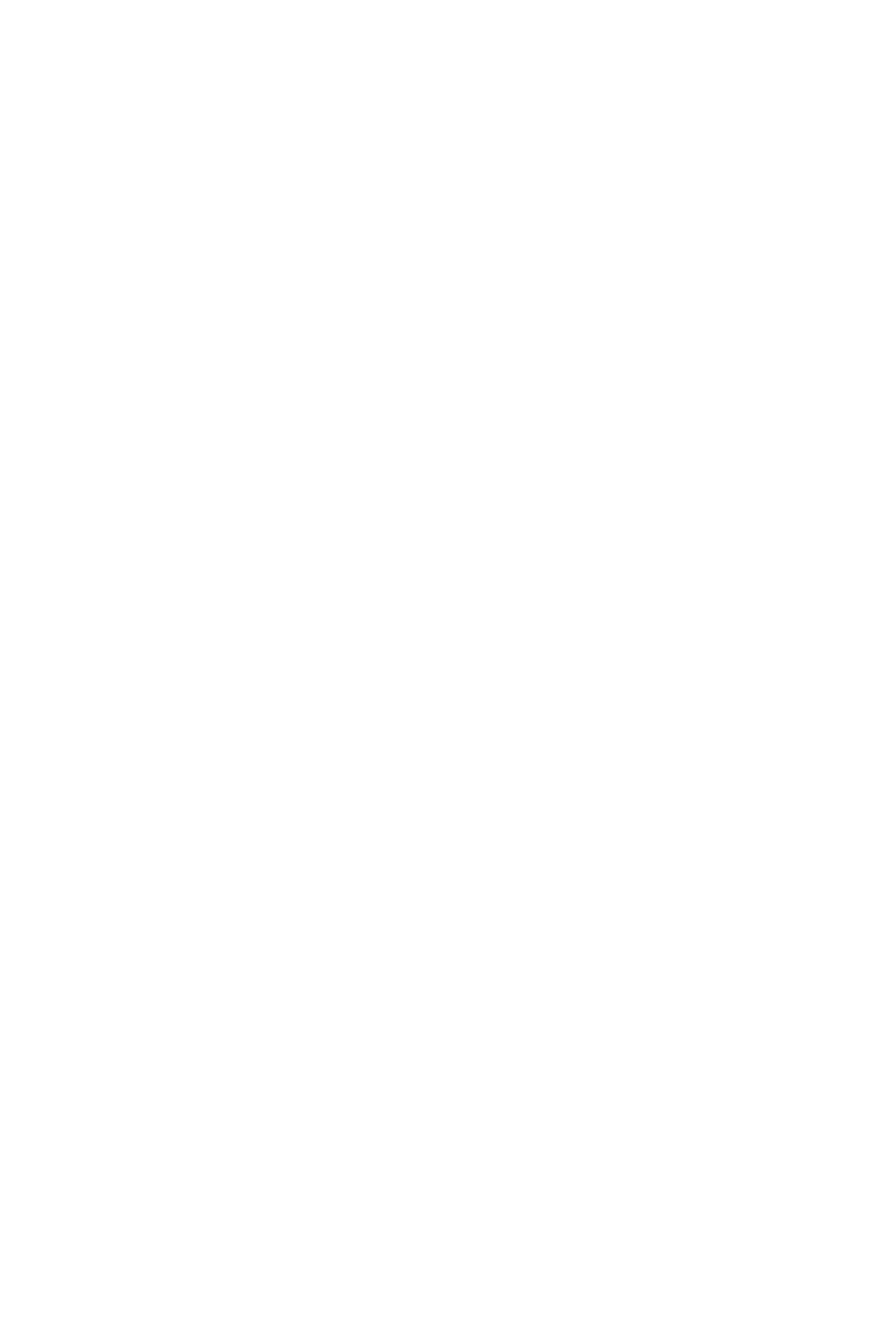
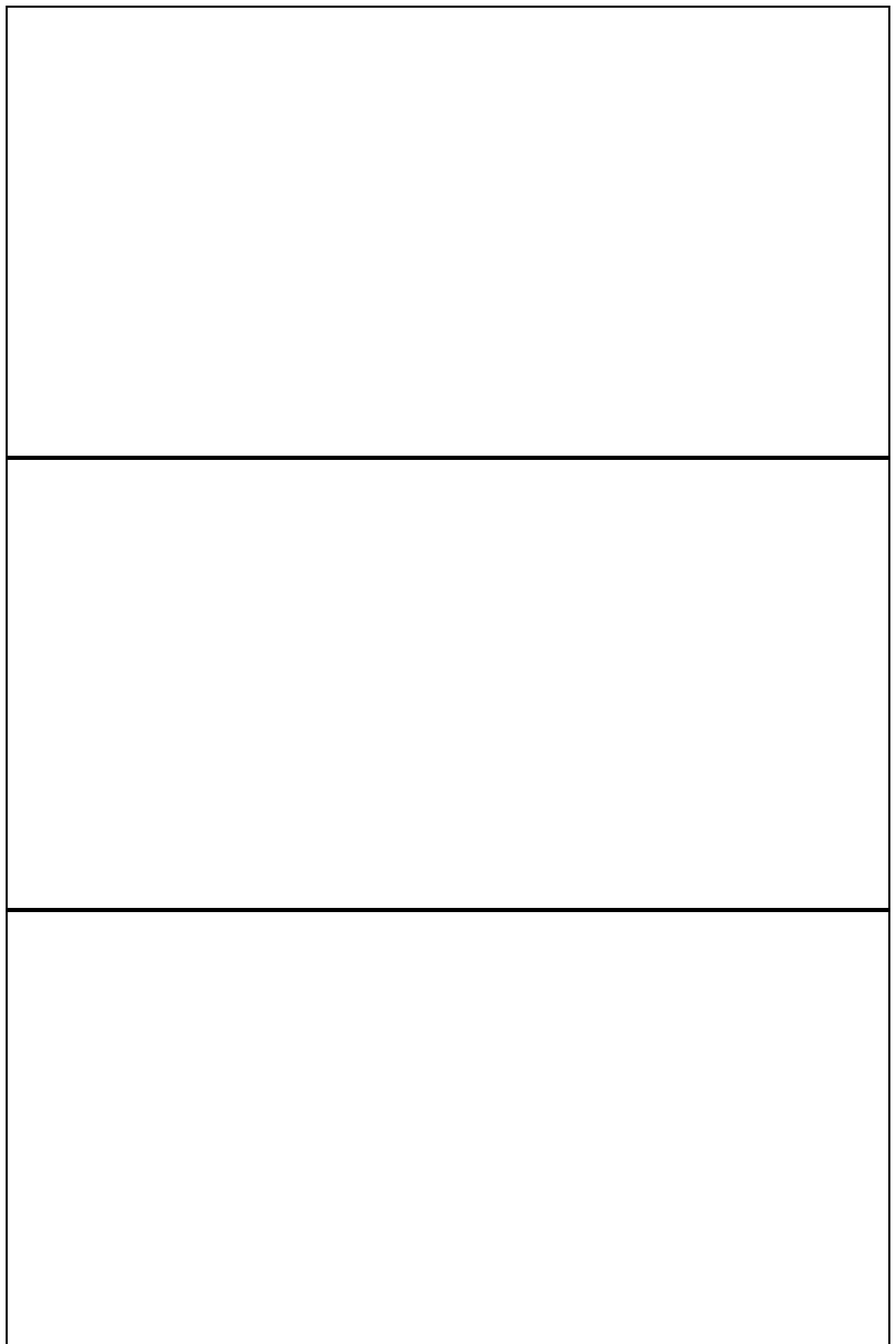
Before and after one commit to OmarNaguib/Portfolio, a React (Vite) app: page / in a window 1280 px wide. Shown: the top 1920 px of the page at 70% size. Before the commit the page ends 800 px from the top, so only its background shows below. Built offline with nearby package versions, Linux system fonts and the light colour scheme.

Commit message:
Create Basic components

```diff
--- a/src/App.css
+++ b/src/App.css
@@ -1 +1,6 @@
 @import url('https://fonts.googleapis.com/css2?family=Playfair+Display:wght@400;700&family=Roboto:wght@400;700&display=swap');
+
+#root>*{
+    min-height: 80vh;
+    border: 3px solid black;
+}
--- a/src/App.jsx
+++ b/src/App.jsx
@@ -1,11 +1,17 @@
 import { useState } from 'react'
 import './App.css'
+import Header from './components/Header'
+import Projects from './components/Projects'
+import Contact from './components/Contact'
 
 function App() {
-  const [count, setCount] = useState(0)
 
   return (
-    <div></div>
+    <>
+    <Header></Header>
+    <Projects></Projects>
+    <Contact></Contact>
+    </>
   )
 }
 
--- /dev/null
+++ b/src/components/Contact.jsx
@@ -0,0 +1,4 @@
+export default function Contact(){
+
+    return <div></div>
+}
--- /dev/null
+++ b/src/components/Header.jsx
@@ -0,0 +1,4 @@
+export default function Header(){
+
+    return <div></div>
+}
--- /dev/null
+++ b/src/components/Projects.jsx
@@ -0,0 +1,4 @@
+export default function Projects(){
+
+    return <div></div>
+}
```
